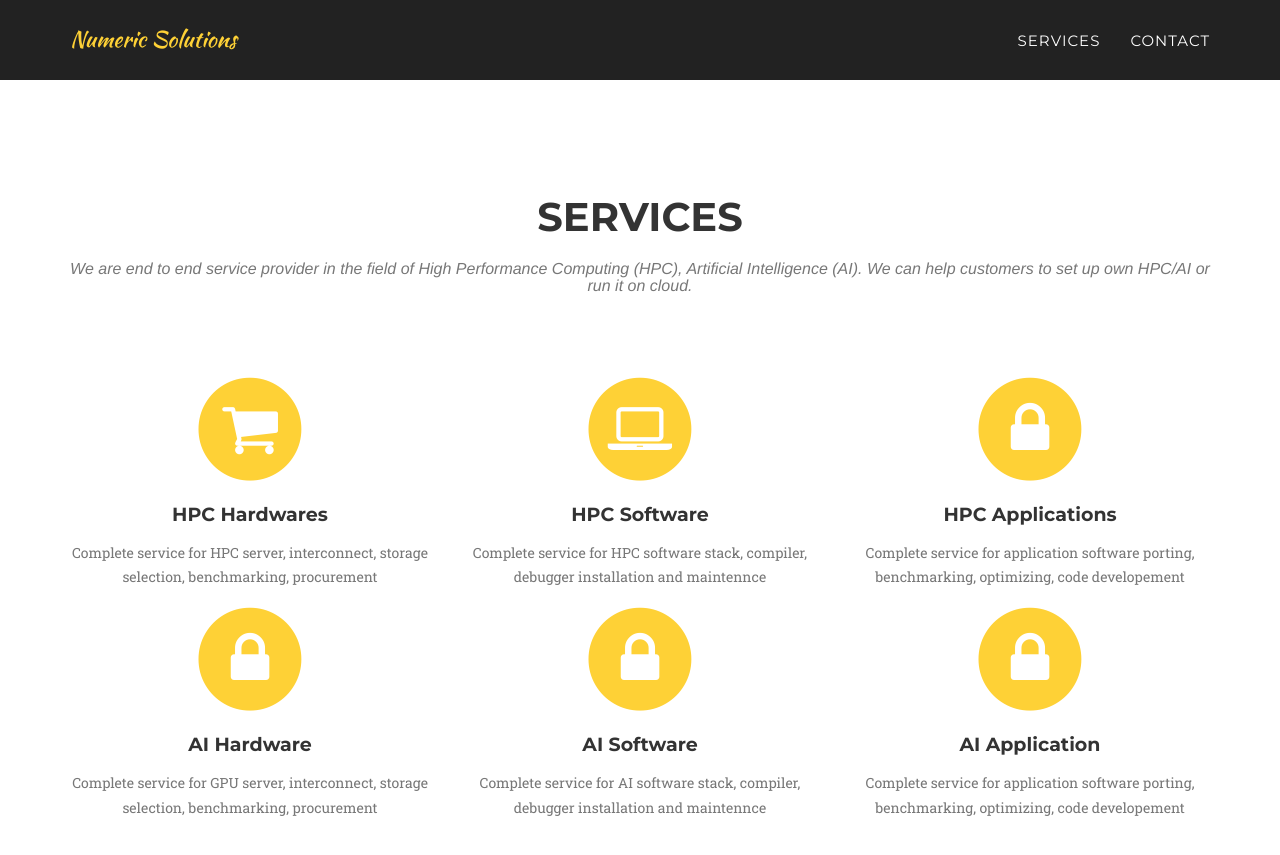
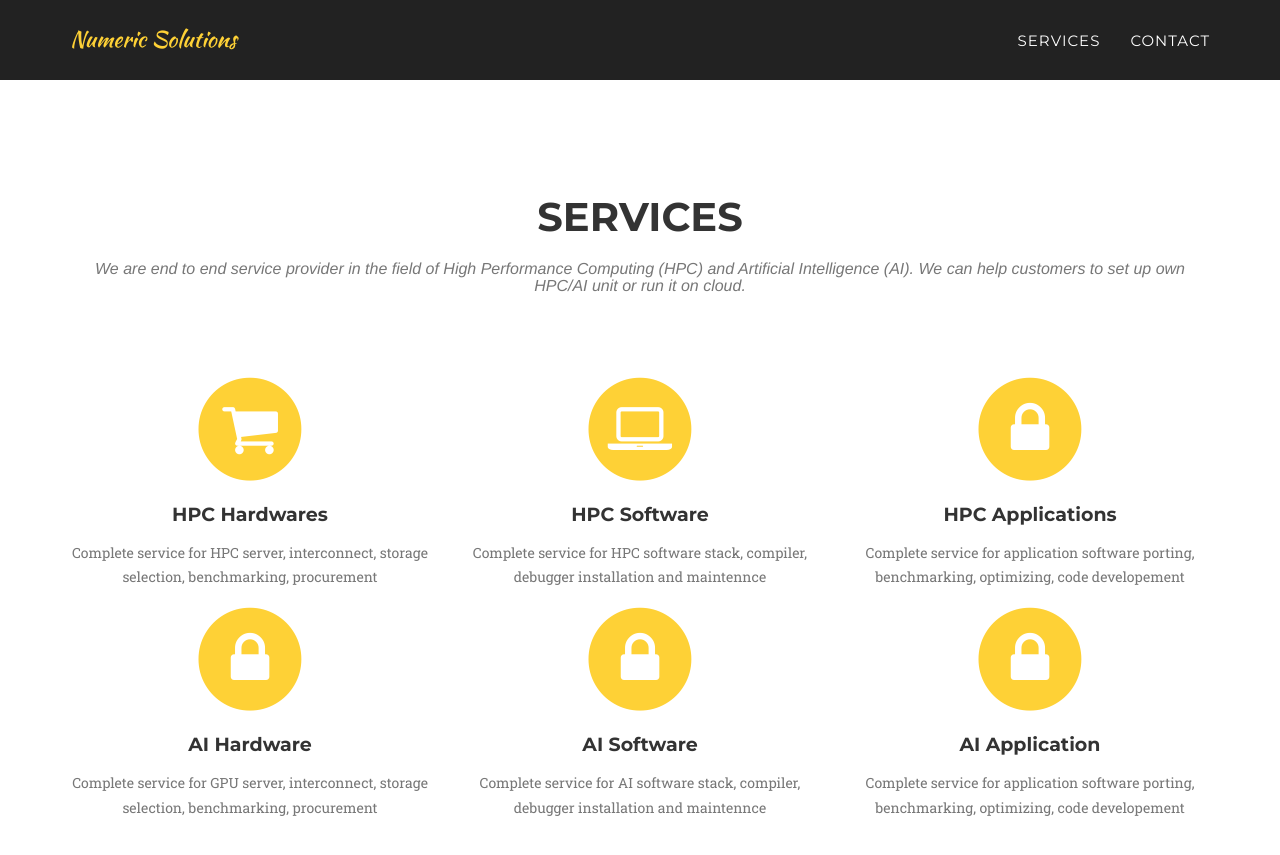
Before and after one commit to cbasu/numericsolutions, a Jekyll site: the page built from index.html, in a window 1280 px wide and 900 px high, scrolled down 713 px. Shown: the top 855 px of the window. Built offline with Jekyll 4.4.1, drawn with Linux system fonts in a browser that asks for light colours; some web fonts are replaced.

Commit message:
Update services.html

```diff
--- a/_includes/services.html
+++ b/_includes/services.html
@@ -4,7 +4,7 @@
             <div class="row">
                 <div class="col-lg-12 text-center">
                     <h2 class="section-heading">Services</h2>
-                    <h3 class="section-subheading text-muted">We are end to end service provider in the field of High Performance Computing (HPC), Artificial Intelligence (AI). We can help customers to set up own HPC/AI or run it on cloud. </h3>
+                    <h3 class="section-subheading text-muted">We are end to end service provider in the field of High Performance Computing (HPC) and Artificial Intelligence (AI). We can help customers to set up own HPC/AI unit or run it on cloud. </h3>
                 </div>
             </div>
             <div class="row text-center">
```
